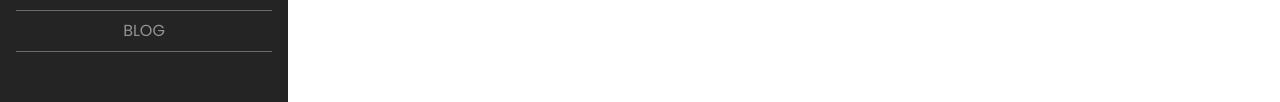
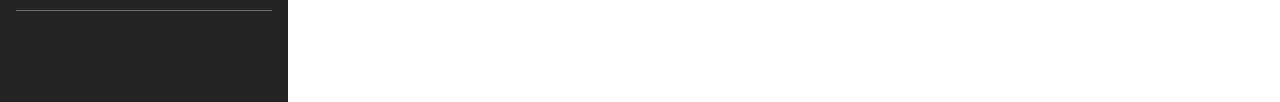
Before and after one commit to amir417/amir417.github.io, a website with bundled scripts: page index.html in a window 1280 px wide. Shown: the part 400-502 px from the top of the page. Built offline with nearby package versions, Linux system fonts and the light colour scheme; a web font is replaced by a local one.

Commit message:
Update index.html

```diff
--- a/index.html
+++ b/index.html
@@ -92,15 +92,7 @@
           <li class="nav-item">
             <a class="nav-link js-scroll-trigger" href="#contact">Contact</a>
           </li>
-          <li class="nav-item">
-            <a
-              class="nav-link js-scroll-trigger"
-              href=""
-              target="_blank"
-              rel="noopener"
-              >Blog</a
-            >
-          </li>
+
         </ul>
 
         <div>
```
